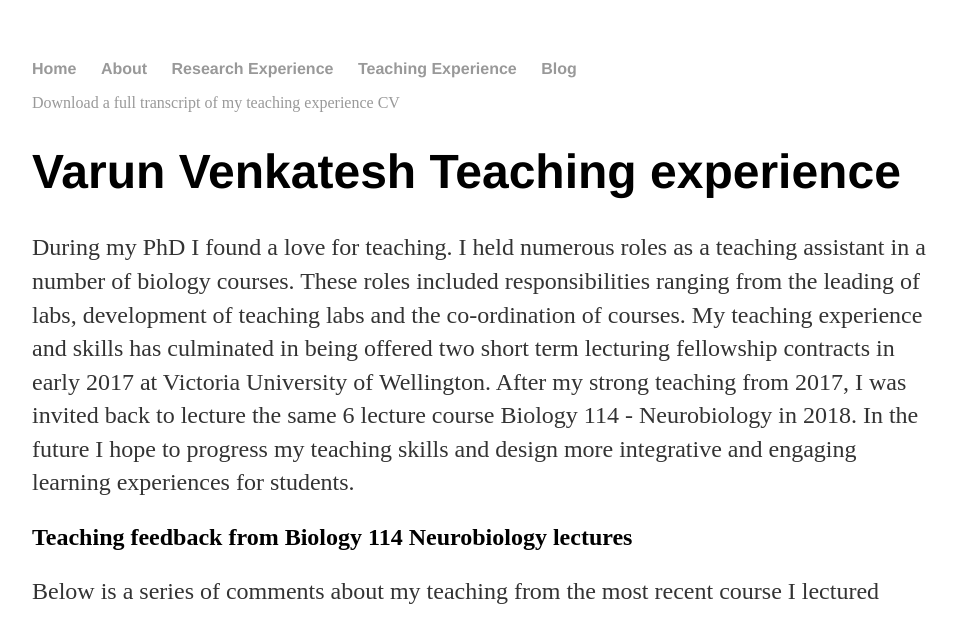
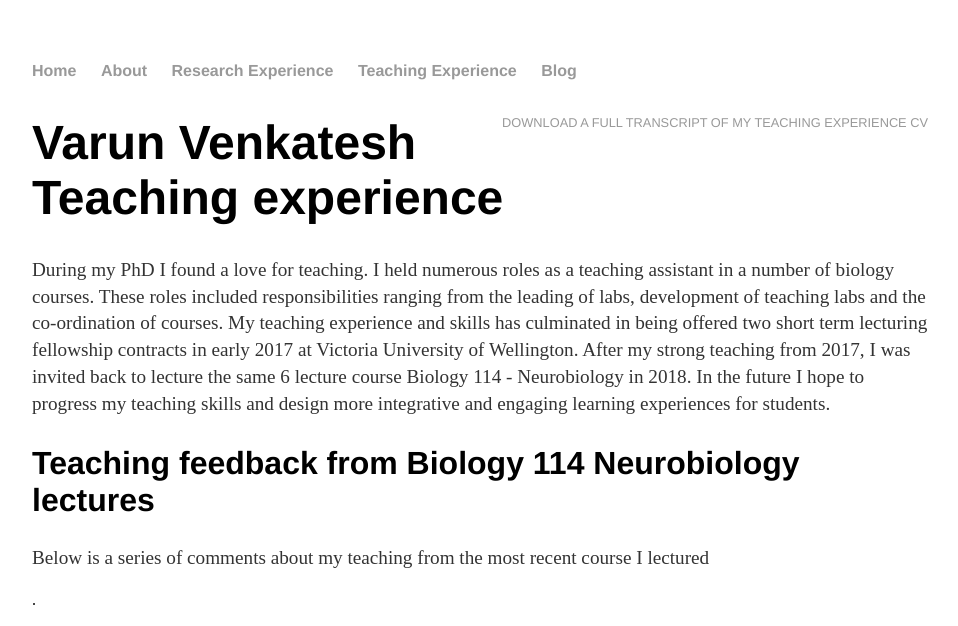
Before and after one commit to jcdwalle/VarunSVenkatesh.github.io, a Jekyll site: the page built from teaching experience/index.html, in a window 1280 px wide. Shown: the top 626 px of the page, without its empty margins (160-1118 px from the left). Built offline with Jekyll 4.4.1, drawn with Linux system fonts in a browser that asks for light colours; grey boxes are pictures that could not be loaded.

Commit message:
Big update to main.css
Completely re rid the CSS for my site form this link follows: https://github.com/hankquinlan/hankquinlan.github.io/edit/master/css/main.css

from the original one in the step by step guide shown here:  http://jmcglone.com/guides/github-pages/

```diff
--- a/css/main.css
+++ b/css/main.css
@@ -1,49 +1,29 @@
-body {
-    margin: 60px auto;
-    padding-bottom: 60px;
-    width: 70%;
-}
-nav ul, footer ul {
-    font-family:'Helvetica', 'Arial', 'Sans-Serif';
-    padding: 0px;
-    list-style: none;
-    font-weight: bold;
+body { margin: 60px auto; width: 70%; }
 
-}
-nav ul li, footer ul li {
-    display: inline;
-    margin-right: 20px;
-}
-a {
-    text-decoration: none;
-    color: #999;
-}
-a:hover {
-    text-decoration: underline;
-}
-h1 {
-    font-size: 3em;
-    font-family:'Helvetica', 'Arial', 'Sans-Serif';
-}
-p {
-    font-size: 1.5em;
-    line-height: 1.4em;
-    color: #333;
-}
-footer {
-    position: absolute;
-    bottom:0;
-    width:100%;
-    border-top: 1px solid #d5d5d5;
-    height:60px;
-    font-size: .8em;
-}
+a { text-decoration: none; color: #999; }
+a:hover { text-decoration: underline; }
 
-ul.posts {
-    margin: 20px auto 40px;
-    font-size: 1.5em;
-}
+p, ul { font-size: 1.5em; line-height: 1.4em; color: #333; }
 
-ul.posts li {
-    list-style: none;
-}
+h1, h2, h3, h4 { font-family: 'Helvetica', 'Arial', 'Sans-Serif'; }
+h1 { font-size: 3em;  }
+h2 { font-size: 2.7em; }
+h3 { font-size: 2.3em; }
+h4 { font-size: 1.9em; }
+
+nav ul, footer ul { font-size: 1em; font-family: 'Helvetica', 'Arial', 'Sans-Serif'; padding: 0px; list-style: none; font-weight: bold; }
+nav ul li, footer ul li { display: inline; margin-right: 20px; }
+
+footer { border-top: 1px solid #d5d5d5; font-size: .8em; }
+
+/* Blog */
+ul.posts { margin: 20px auto 40px; font-size: 1.5em; }
+ul.posts li { list-style: none; }
+
+/* CV */
+.cv { margin: 0px 0px 60px; }
+.cv h1 { font-size: 3em; }
+.cv h2 { font-size: 2em; }
+.cv address, .cv .download { font-family: 'Helvetica', 'Arial', 'Sans-Serif'; }
+.cv address, .cv p { font-size: 1.2em; }
+.cv .download { float: right; font-size: .8em; text-transform: uppercase; }
```
